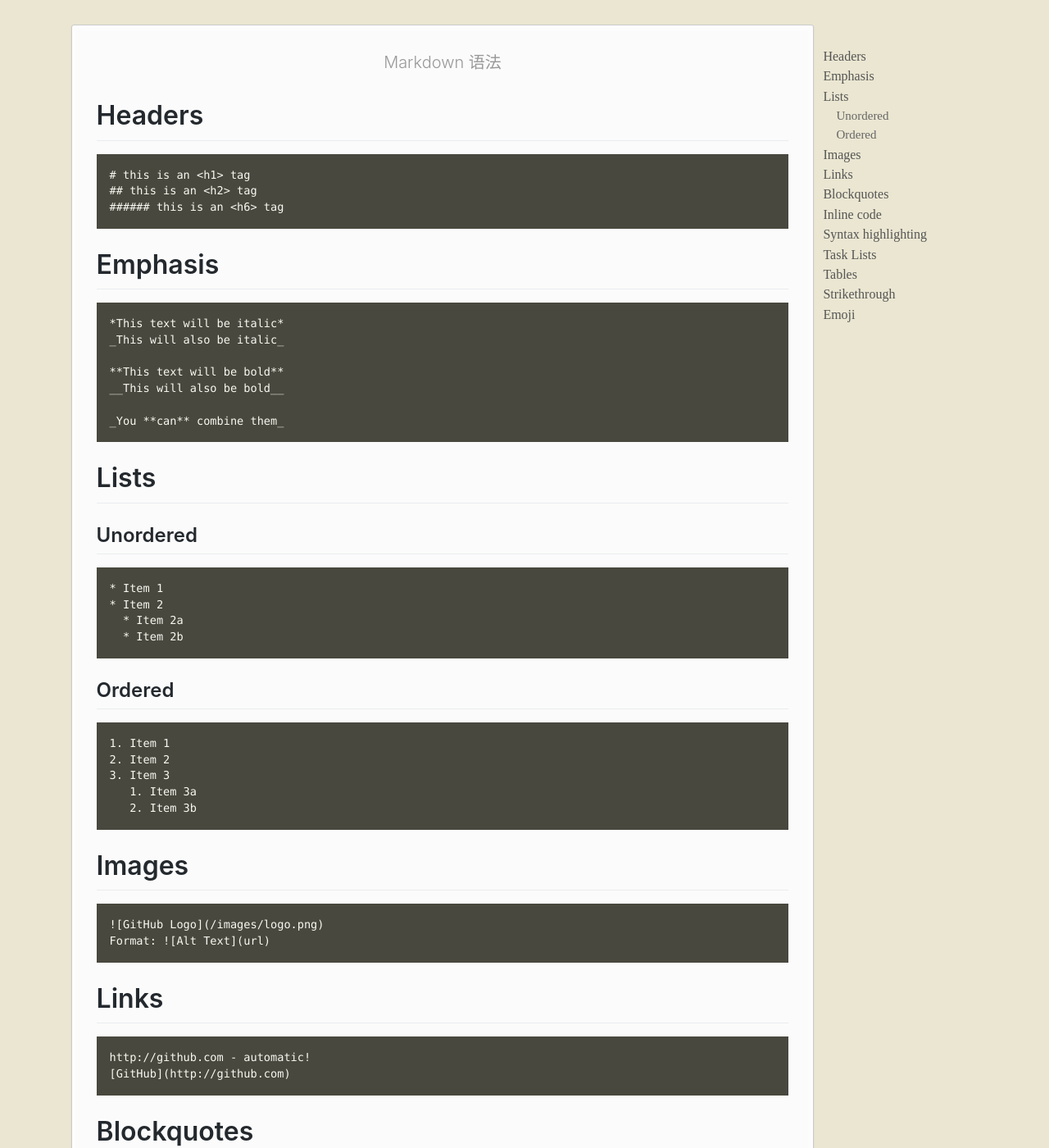
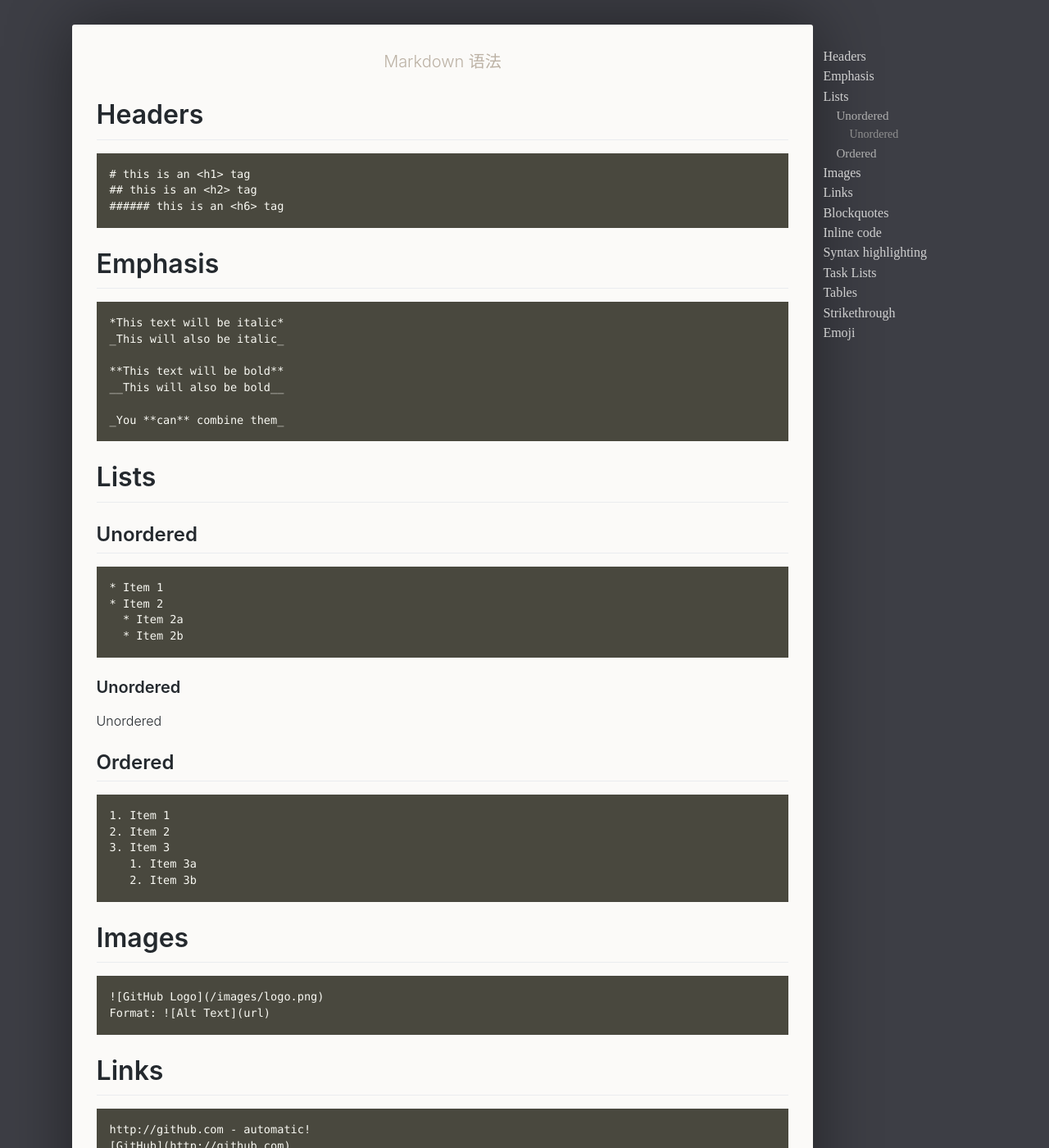
Before and after one commit to liurongqing/jekyll-theme-fast, a Jekyll site: the page built from _posts/2018-06-01-demo.md, in a window 1280 px wide and 1400 px high. Shown: the whole window at 82% size. Built offline with Jekyll 4.4.1, drawn with Linux system fonts in a browser that asks for light colours.

Commit message:
更改样式风格

````diff
--- a/_config.yml
+++ b/_config.yml
@@ -1,5 +1,4 @@
 title: Fast jekyll theme
-description: High Performance
 version: 1.0.0
 sass:
   style: compressed
--- a/_layouts/default.html
+++ b/_layouts/default.html
@@ -7,13 +7,12 @@
     <meta http-equiv="X-UA-Compatible" content="ie=edge">
     <title>{{page.title}}</title>
     <link rel="stylesheet" href="{{ '/assets/css/style.css?v=' | append: site.github.build_revision | prepend: site.github.url }}">
-    <link rel="shortcut icon" href="{{ '/assets/images/0.png?v=' | append: site.github.build_revision | prepend: site.github.url }}">
+    <link rel="shortcut icon" href="{{ '/assets/images/favicon.ico?v=' | append: site.github.build_revision | prepend: site.github.url }}">
 </head>
 
 <body>
     <header>
-        <h1>{{site.title | default: '网站标题'}}</h1>
-        <p>{{site.description | default: '描述内容'}}</p>
+        <h1>{{site.title | default: '我的个人主页'}}</h1>
     </header>
 
     <section class="default markdown-body">
--- a/_layouts/page.html
+++ b/_layouts/page.html
@@ -7,7 +7,7 @@
     <meta http-equiv="X-UA-Compatible" content="ie=edge">
     <title>{{page.title}}</title>
     <link rel="stylesheet" href="{{ '/assets/css/style.css?v=' | append: site.github.build_revision | prepend: site.github.url }}">
-    <link rel="shortcut icon" href="{{ '/assets/images/0.png?v=' | append: site.github.build_revision | prepend: site.github.url }}">
+    <link rel="shortcut icon" href="{{ '/assets/images/favicon.ico?v=' | append: site.github.build_revision | prepend: site.github.url }}">
 </head>
 
 <body>
--- a/_posts/2018-06-01-demo.md
+++ b/_posts/2018-06-01-demo.md
@@ -29,6 +29,9 @@ _You **can** combine them_
   * Item 2a
   * Item 2b
 ```
+
+### Unordered
+Unordered
 
 ## Ordered
 ```
--- a/_sass/jekyll-theme-fast.scss
+++ b/_sass/jekyll-theme-fast.scss
@@ -6,30 +6,21 @@ html {
 }
 
 body {
-    color: #666;
+    color: #333;
     font-weight: 300;
     font-size: 14px;
     margin: 0px;
     padding: 0px 0 20px 0px;
-    background: #eae6d1;
+    background: #3d3e45;
 }
 
 header {
-    background: #333;
     text-align: center;
-    padding: 10px 0;
+    padding-top: 30px;
     h1 {
-        color: #fff;
-        text-shadow: 0 2px 0 #235796;
+        color: #f1f1f1;
         font-size: 1.6em;
         margin: .1em 0;
-    }
-    p {
-        margin-top: 5px;
-        margin-bottom: 0;
-        color: #dfdfdf;
-        font-size: 1em;
-        text-shadow: rgba(0, 0, 0, 0.2) 0 1px 0;
     }
 }
 
@@ -43,6 +34,7 @@ nav {
     div {
         padding-left: 12px;
         margin-bottom: 6px;
+        color: #ffffff;
         a {
             text-decoration: none;
             color: inherit;
@@ -54,17 +46,17 @@ nav {
         }
         &.h1 {
             font-size: 16px;
-            color: #555;
+            color: #d0d0d0;
         }
         &.h2 {
             font-size: 15px;
             padding-left: 28px;
-            color: #666;
+            color: #b0b0b0;
         }
         &.h3 {
             font-size: 14px;
             padding-left: 44px;
-            color: #777;
+            color: #909090;
         }
     }
 }
@@ -76,16 +68,15 @@ section {
     margin: 30px auto;
     -webkit-transform: translateX(-100px);
     transform: translateX(-100px);
-    background: #fbfbfb;
+    background: #fbfaf8;
     border-radius: 3px;
-    border: 1px solid #cbcbcb;
-    box-shadow: 0px 1px 2px rgba(0, 0, 0, .09), inset 0px 0px 2px 2px rgba(255, 255, 255, .5), inset 0 0 5px 5px rgba(255, 255, 255, .4);
+    box-shadow: 0 0 80px rgba(0,0,0,.45);
     min-height: calc(100vh - 300px); // max-width: 800px;
     .page-title {
         text-align: center;
         font-size: 20px;
         margin-bottom: 30px;
-        color: #999999;
+        color: #bcb2a5;
     }
     &.default {
         width: 80vw;
@@ -102,6 +93,10 @@ section {
 footer {
     text-align: center;
     padding: 10px 0;
+    color: #bbbbbb;
+    a {
+        color: #f0f0f0;
+    }
 }
 
 // 覆盖 github-markdown 样式
````
Also changed, not shown: Gemfile.lock, assets/images/0.png (deleted), assets/images/favicon.ico (added), jekyll-theme-fast.gemspec.
